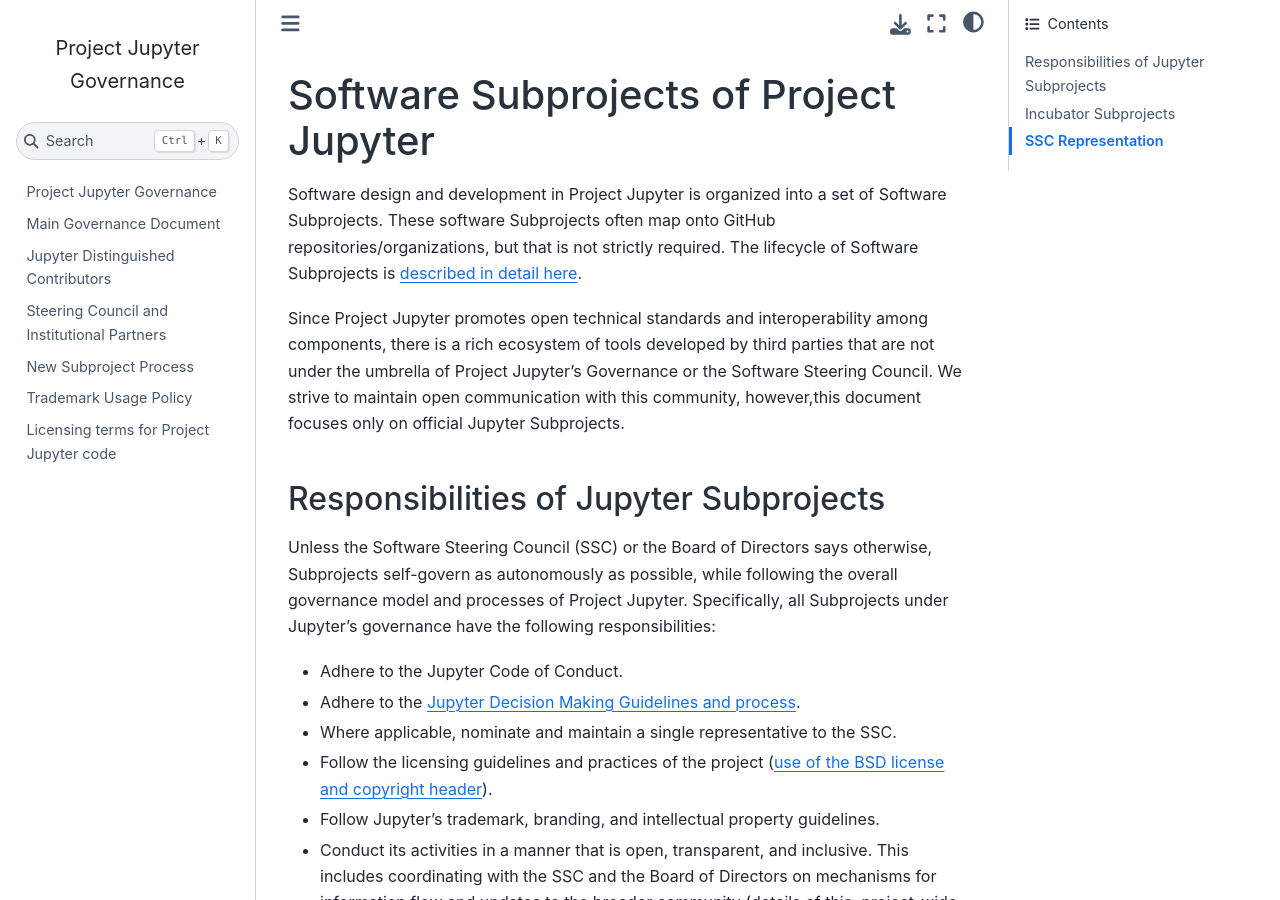
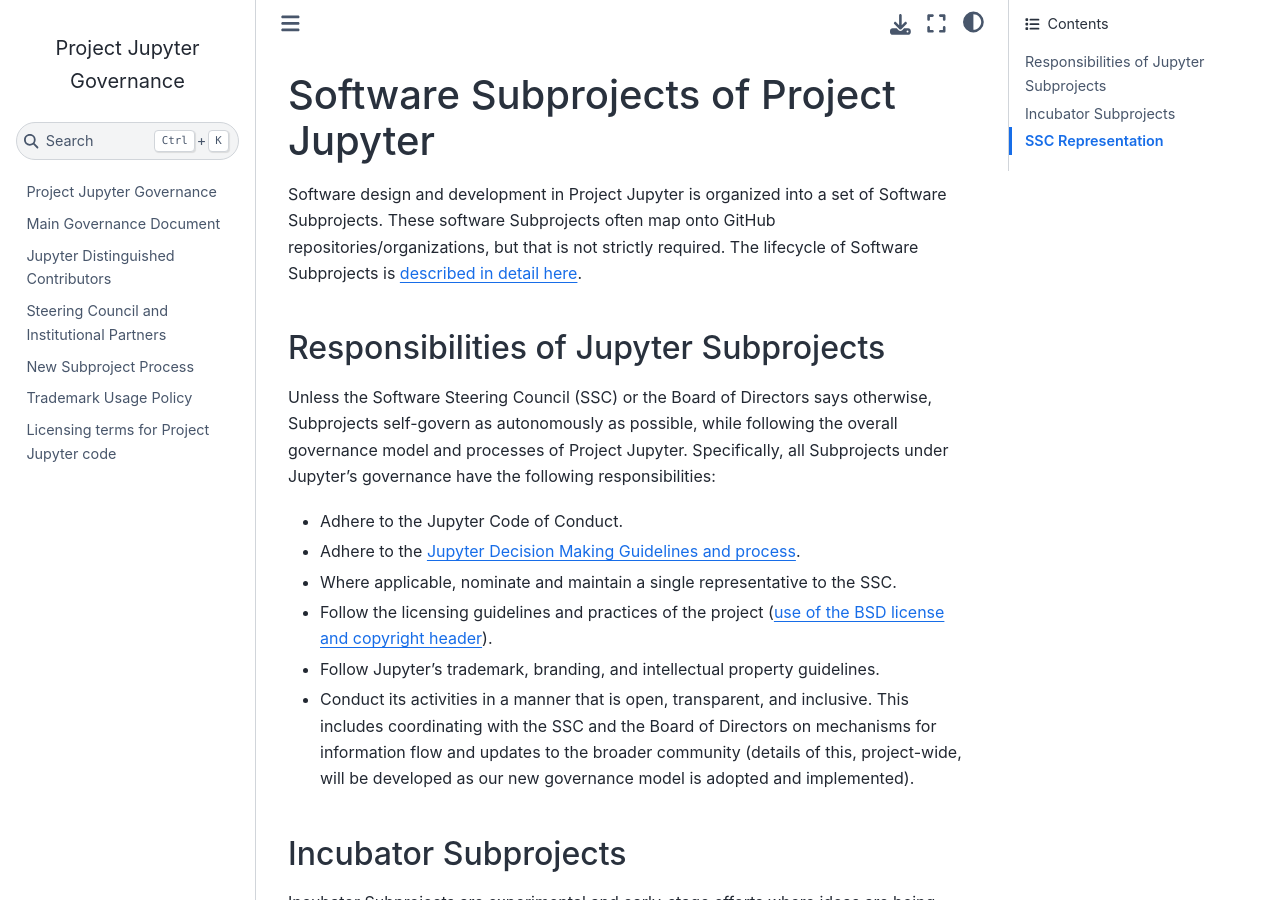
Before and after one commit to jupyter/governance, a Jupyter Book: the page built from software_subprojects.md, in a window 1280 px wide and 900 px high. Built offline with Jupyter Book 1.0.4 settings and Sphinx 7.4.7 and the Sphinx Book theme 1.1.4, drawn with Linux system fonts in a browser that asks for light colours; pages that are not in the unit, such as notebooks, are missing from menus.

Commit message:
Nuking unnecessary paragraph as per @willingc feedback

```diff
--- a/software_subprojects.md
+++ b/software_subprojects.md
@@ -1,8 +1,6 @@
 # Software Subprojects of Project Jupyter
 
 Software design and development in Project Jupyter is organized into a set of Software Subprojects. These software Subprojects often map onto GitHub repositories/organizations, but that is not strictly required. The lifecycle of Software Subprojects is [described in detail here](newsubprojects.md).
-
-Since Project Jupyter promotes open technical standards and interoperability among components, there is a rich ecosystem of tools developed by third parties that are not under the umbrella of Project Jupyter’s Governance or the Software Steering Council. We strive to maintain open communication with this community, however,this document focuses only on official Jupyter Subprojects.
 
 ## Responsibilities of Jupyter Subprojects
 
```
